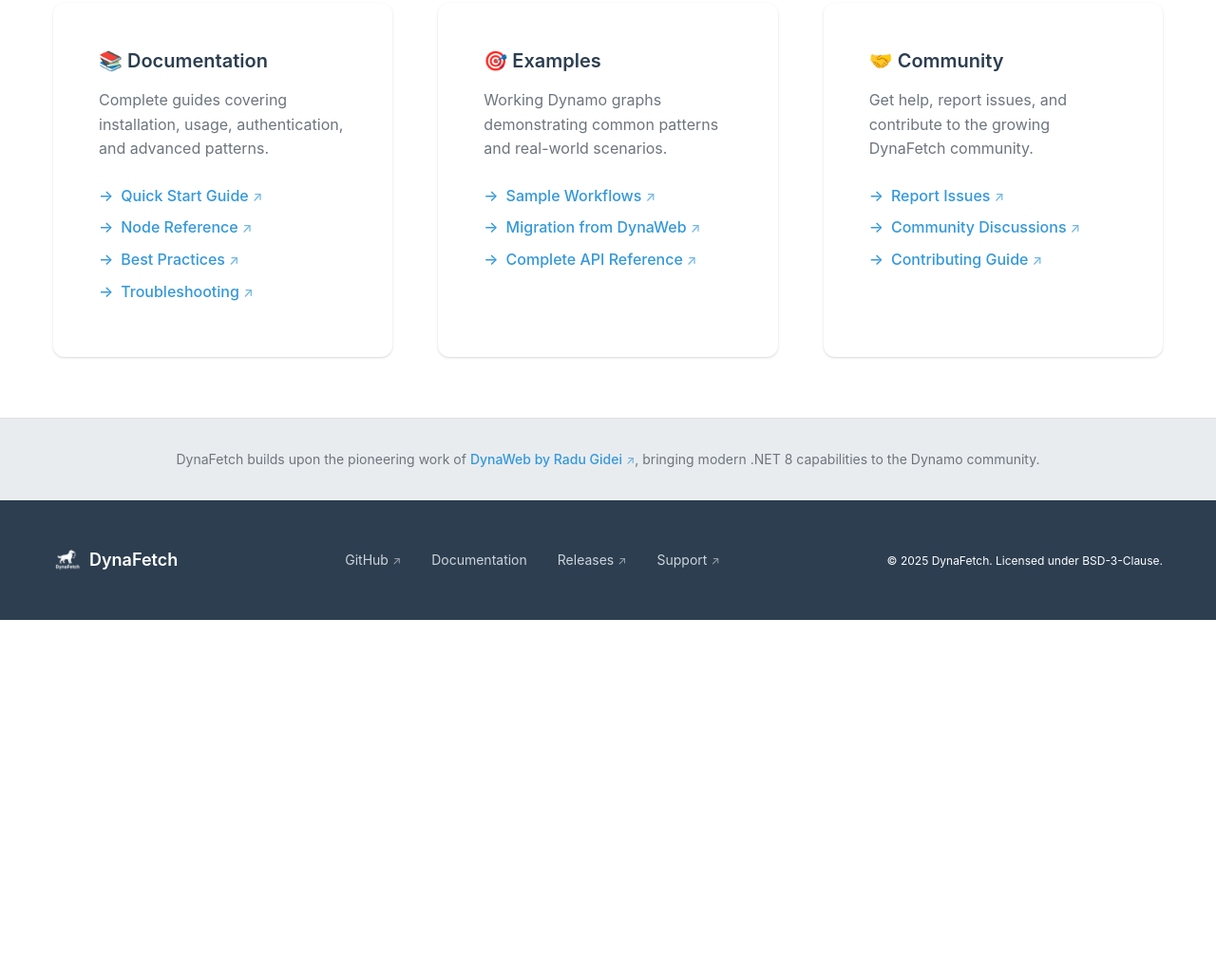
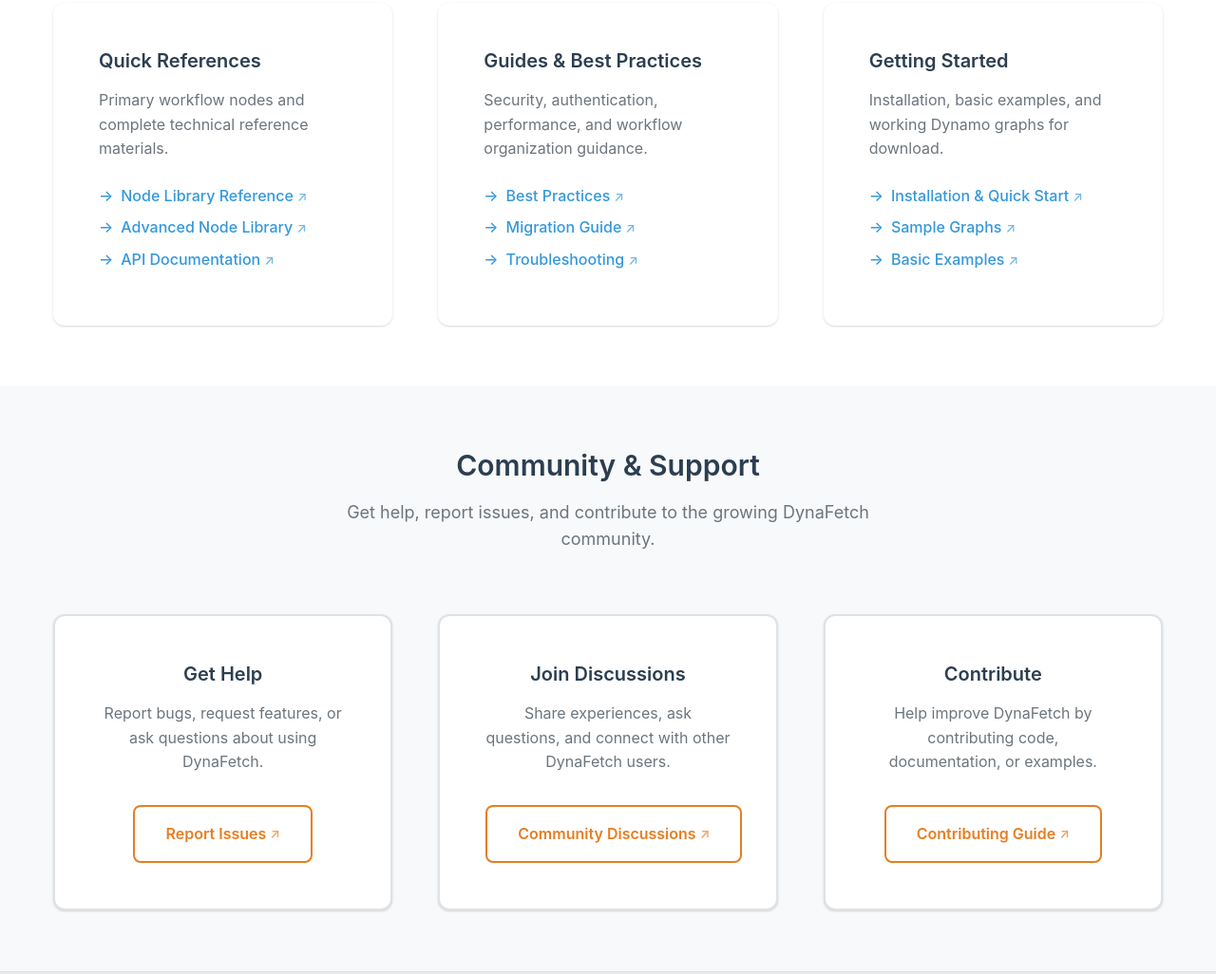
Before and after one commit to TheBIMsider/DynaFetch, a plain HTML site: page landing/index.html in a window 1280 px wide. Shown: the part 3816-4842 px from the top of the page at 95% size. Before the commit the page ends 4469 px from the top, so only its background shows below. Drawn offline with Linux system fonts and the light colour scheme.

Commit message:
landing page updates

```diff
--- a/landing/index.html
+++ b/landing/index.html
@@ -290,22 +290,23 @@
             </div>
             <p class="quick-start-note">
               <a
-                href="https://github.com/TheBIMsider/DynaFetch/blob/main/README.md"
+                href="https://github.com/TheBIMsider/DynaFetch?tab=readme-ov-file#quick-start"
                 class="link"
                 target="_blank"
-                >View complete documentation</a
+                >Continue your quick start</a
               >
-              for detailed examples and advanced patterns.
+              Get up and running in 15 minutes.
             </p>
           </div>
         </div>
       </section>
 
       <!-- Resources Section -->
+      <!-- Documentation Section -->
       <section id="resources" class="resources section">
         <div class="container">
           <div class="section-header">
-            <h2 class="section-title">Documentation & Support</h2>
+            <h2 class="section-title">Documentation</h2>
             <p class="section-subtitle">
               Comprehensive resources to help you master DynaFetch and build
               powerful API integrations.
@@ -314,34 +315,60 @@
 
           <div class="resources-grid">
             <div class="resource-card">
-              <h3 class="resource-title">📚 Documentation</h3>
+              <h3 class="resource-title">Quick References</h3>
               <p class="resource-description">
-                Complete guides covering installation, usage, authentication,
-                and advanced patterns.
+                Primary workflow nodes and complete technical reference
+                materials.
               </p>
               <ul class="resource-links">
-                <li>
-                  <a
-                    href="https://github.com/TheBIMsider/DynaFetch/blob/main/README.md"
-                    class="resource-link"
-                    target="_blank"
-                    >Quick Start Guide</a
-                  >
-                </li>
                 <li>
                   <a
                     href="https://github.com/TheBIMsider/DynaFetch/blob/main/docs/Node-Library.md"
                     class="resource-link"
                     target="_blank"
-                    >Node Reference</a
+                    >Node Library Reference</a
                   >
                 </li>
+                <li>
+                  <a
+                    href="https://github.com/TheBIMsider/DynaFetch/blob/main/docs/Advanced-Node-Library.md"
+                    class="resource-link"
+                    target="_blank"
+                    >Advanced Node Library</a
+                  >
+                </li>
+                <li>
+                  <a
+                    href="https://github.com/TheBIMsider/DynaFetch/blob/main/docs/API-Documentation.md"
+                    class="resource-link"
+                    target="_blank"
+                    >API Documentation</a
+                  >
+                </li>
+              </ul>
+            </div>
+
+            <div class="resource-card">
+              <h3 class="resource-title">Guides & Best Practices</h3>
+              <p class="resource-description">
+                Security, authentication, performance, and workflow organization
+                guidance.
+              </p>
+              <ul class="resource-links">
                 <li>
                   <a
                     href="https://github.com/TheBIMsider/DynaFetch/blob/main/docs/Best-Practices.md"
                     class="resource-link"
                     target="_blank"
                     >Best Practices</a
+                  >
+                </li>
+                <li>
+                  <a
+                    href="https://github.com/TheBIMsider/DynaFetch/blob/main/docs/Migration-Guide.md"
+                    class="resource-link"
+                    target="_blank"
+                    >Migration Guide</a
                   >
                 </li>
                 <li>
@@ -356,71 +383,94 @@
             </div>
 
             <div class="resource-card">
-              <h3 class="resource-title">🎯 Examples</h3>
+              <h3 class="resource-title">Getting Started</h3>
               <p class="resource-description">
-                Working Dynamo graphs demonstrating common patterns and
-                real-world scenarios.
+                Installation, basic examples, and working Dynamo graphs for
+                download.
               </p>
               <ul class="resource-links">
+                <li>
+                  <a
+                    href="https://github.com/TheBIMsider/DynaFetch/blob/main/README.md"
+                    class="resource-link"
+                    target="_blank"
+                    >Installation & Quick Start</a
+                  >
+                </li>
                 <li>
                   <a
                     href="https://github.com/TheBIMsider/DynaFetch/tree/main/samples"
                     class="resource-link"
                     target="_blank"
-                    >Sample Workflows</a
+                    >Sample Graphs</a
                   >
                 </li>
                 <li>
                   <a
-                    href="https://github.com/TheBIMsider/DynaFetch/blob/main/docs/Migration-Guide.md"
+                    href="https://github.com/TheBIMsider/DynaFetch/blob/main/README.md#basic-examples"
                     class="resource-link"
                     target="_blank"
-                    >Migration from DynaWeb</a
-                  >
-                </li>
-                <li>
-                  <a
-                    href="https://github.com/TheBIMsider/DynaFetch/blob/main/docs/API-Documentation.md"
-                    class="resource-link"
-                    target="_blank"
-                    >Complete API Reference</a
+                    >Basic Examples</a
                   >
                 </li>
               </ul>
             </div>
+          </div>
+        </div>
+      </section>
 
-            <div class="resource-card">
-              <h3 class="resource-title">🤝 Community</h3>
-              <p class="resource-description">
+      <!-- Community Support Section -->
+      <section class="community section section--alternate">
+        <div class="container">
+          <div class="section-header">
+            <h2 class="section-title">Community & Support</h2>
+            <p class="section-subtitle">
               Get help, report issues, and contribute to the growing DynaFetch
               community.
             </p>
-              <ul class="resource-links">
-                <li>
+          </div>
+
+          <div class="community-grid">
+            <div class="community-card">
+              <h3 class="community-title">Get Help</h3>
+              <p class="community-description">
+                Report bugs, request features, or ask questions about using
+                DynaFetch.
+              </p>
               <a
                 href="https://github.com/TheBIMsider/DynaFetch/issues"
-                    class="resource-link"
+                class="btn btn--outline"
                 target="_blank"
                 >Report Issues</a
               >
-                </li>
-                <li>
+            </div>
+
+            <div class="community-card">
+              <h3 class="community-title">Join Discussions</h3>
+              <p class="community-description">
+                Share experiences, ask questions, and connect with other
+                DynaFetch users.
+              </p>
               <a
                 href="https://github.com/TheBIMsider/DynaFetch/discussions"
-                    class="resource-link"
+                class="btn btn--outline"
                 target="_blank"
                 >Community Discussions</a
               >
-                </li>
-                <li>
+            </div>
+
+            <div class="community-card">
+              <h3 class="community-title">Contribute</h3>
+              <p class="community-description">
+                Help improve DynaFetch by contributing code, documentation, or
+                examples.
+              </p>
               <a
                 href="https://github.com/TheBIMsider/DynaFetch/blob/main/CONTRIBUTING.md"
-                    class="resource-link"
+                class="btn btn--outline"
                 target="_blank"
                 >Contributing Guide</a
               >
-                </li>
-              </ul>
             </div>
           </div>
         </div>
@@ -464,7 +514,7 @@
               target="_blank"
               >GitHub</a
             >
-            <a href="../docs/README.md" class="footer-link">Documentation</a>
+            <a href="#resources" class="footer-link">Documentation</a>
             <a
               href="https://github.com/TheBIMsider/DynaFetch/releases"
               class="footer-link"
--- a/landing/styles.css
+++ b/landing/styles.css
@@ -764,7 +764,7 @@ a:hover {
 
 .resources-grid {
   display: grid;
-  grid-template-columns: repeat(auto-fit, minmax(300px, 1fr));
+  grid-template-columns: repeat(auto-fit, minmax(320px, 1fr));
   gap: var(--spacing-2xl);
 }
 
@@ -814,6 +814,52 @@ a:hover {
 
 .resource-link:hover::before {
   transform: translateX(2px);
+}
+
+/* ===================================
+   Community Support Section
+   =================================== */
+
+.community-grid {
+  display: grid;
+  grid-template-columns: repeat(auto-fit, minmax(300px, 1fr));
+  gap: var(--spacing-2xl);
+}
+
+.community-card {
+  background-color: var(--color-white);
+  padding: var(--spacing-2xl);
+  border-radius: var(--radius-lg);
+  box-shadow: var(--shadow-base);
+  text-align: center;
+  border: 2px solid var(--color-gray-200);
+  transition: border-color var(--transition-base),
+    transform var(--transition-base);
+}
+
+.community-card:hover {
+  border-color: var(--color-primary);
+  transform: translateY(-2px);
+}
+
+.community-title {
+  color: var(--color-secondary);
+  margin-bottom: var(--spacing-md);
+  font-size: var(--font-size-xl);
+}
+
+.community-description {
+  color: var(--color-gray-600);
+  margin-bottom: var(--spacing-xl);
+  line-height: 1.6;
+}
+
+/* Responsive community grid */
+@media (max-width: 768px) {
+  .community-grid {
+    grid-template-columns: 1fr;
+    gap: var(--spacing-xl);
+  }
 }
 
 /* ===================================
```
Also changed, not shown: 2 other files. Lines whose indentation alone changed are shown as unchanged.
